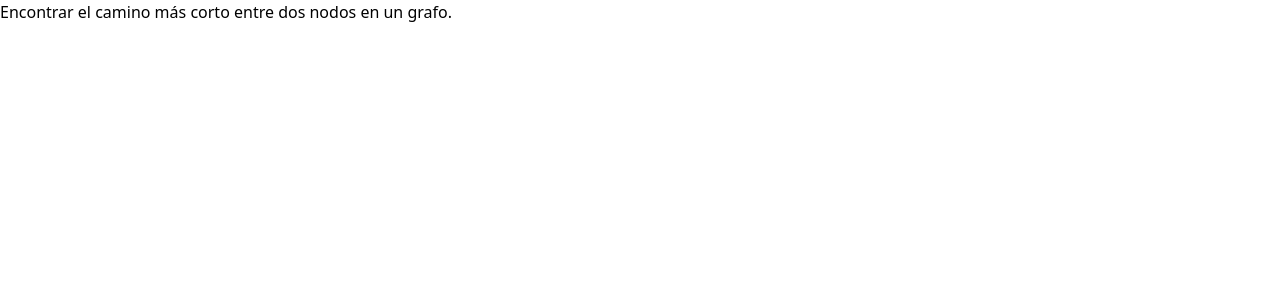
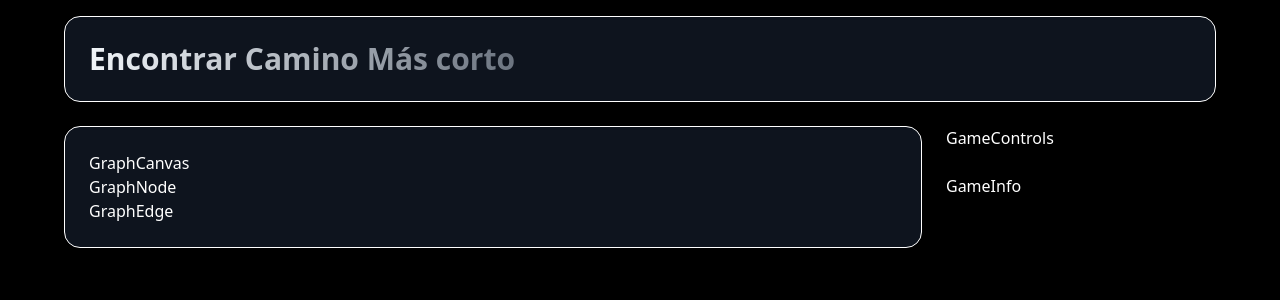
Before and after one commit to RenzoQuispe/GraphRush, a React (Vite) app in the folder client/: page /juegos/encontrar-camino-mas-corto in a window 1280 px wide. Shown: the top 300 px of the page. Built offline with nearby package versions, Linux system fonts and the light colour scheme.

Commit message:
agregar estructura inicial para el modo Encontrar Camino Más corto

```diff
--- /dev/null
+++ b/client/src/pages/juegos/EncontrarCaminoMasCorto/componentes/GameControls.tsx
@@ -0,0 +1,7 @@
+export function GameControls(){
+    return (
+        <div>
+            GameControls
+        </div>
+    )
+}
--- /dev/null
+++ b/client/src/pages/juegos/EncontrarCaminoMasCorto/componentes/GameHeader.tsx
@@ -0,0 +1,13 @@
+export function GameHeader() {
+    return (
+        <div className="bg-slate-800/50 backdrop-blur-sm rounded-2xl p-6 border">
+            <div className="flex justify-between items-center flex-wrap gap-4">
+                <div>
+                    <h1 className="text-3xl font-bold bg-gradient-to-r from-slate-100 to-slate-300/50 bg-clip-text text-transparent">
+                        Encontrar Camino Más corto
+                    </h1>
+                </div>
+            </div>
+        </div>
+    );
+}
--- /dev/null
+++ b/client/src/pages/juegos/EncontrarCaminoMasCorto/componentes/GameInfo.tsx
@@ -0,0 +1,7 @@
+export function GameInfo(){
+    return (
+        <div>
+            GameInfo
+        </div>
+    )
+}
--- /dev/null
+++ b/client/src/pages/juegos/EncontrarCaminoMasCorto/componentes/GraphCanvas.tsx
@@ -0,0 +1,12 @@
+import { GraphEdge } from "./GraphEdge"
+import { GraphNode } from "./GraphNode"
+
+export function GraphCanvas() {
+    return (
+        <div>
+            GraphCanvas
+            <GraphNode />
+            <GraphEdge />
+        </div>
+    )
+}
--- /dev/null
+++ b/client/src/pages/juegos/EncontrarCaminoMasCorto/componentes/GraphEdge.tsx
@@ -0,0 +1,7 @@
+export function GraphEdge(){
+    return (
+        <div>
+            GraphEdge
+        </div>
+    )
+}
--- /dev/null
+++ b/client/src/pages/juegos/EncontrarCaminoMasCorto/componentes/GraphNode.tsx
@@ -0,0 +1,7 @@
+export function GraphNode(){
+    return (
+        <div>
+            GraphNode
+        </div>
+    )
+}
--- a/client/src/pages/juegos/EncontrarCaminoMasCorto/index.tsx
+++ b/client/src/pages/juegos/EncontrarCaminoMasCorto/index.tsx
@@ -1,7 +1,42 @@
-export default function EncontrarCaminoMasCorto() {
+import { GameHeader } from "./componentes/GameHeader";
+import { GraphCanvas } from "./componentes/GraphCanvas";
+import { GameControls } from "./componentes/GameControls";
+import { GameInfo } from "./componentes/GameInfo";
+
+export default function EncontrarCamino() {
     return (
-        <div>
-            Encontrar el camino más corto entre dos nodos en un grafo.
+        <div className="min-h-screen bg-black text-white p-4">
+            {/* header */}
+            <div className="max-w-6xl mx-auto mb-6">
+                <GameHeader />
+            </div>
+            {/* campo de juego */}
+            <div className="max-w-6xl mx-auto">
+                <div className="grid grid-cols-1 lg:grid-cols-4 gap-6">
+                    {/* canvas */}
+                    <div className="lg:col-span-3">
+                        <div className="bg-slate-800/50 backdrop-blur-sm rounded-2xl p-6 border relative overflow-hidden">
+                            {/* animación de exito */}
+
+                            {/* pantalla de inicio */}
+
+                            {/* pantalla de Game Over */}
+
+                            {/* pantalla de pausa */}
+
+                            {/* canvas */}
+                            <GraphCanvas />
+                        </div>
+                    </div>
+                    {/* componentes laterales */}
+                    <div className="space-y-6">
+                        {/* opciones de juego */}
+                        <GameControls />
+                        {/* info del juego */}
+                        <GameInfo />
+                    </div>
+                </div>
+            </div>
         </div>
     );
 }
```
Also changed, not shown: client/src/pages/juegos/EncontrarCaminoMasCorto/hooks/useGraphGame.ts (added), client/src/pages/juegos/EncontrarCaminoMasCorto/hooks/useGraphGenerator.tsx (added), client/src/pages/juegos/EncontrarCaminoMasCorto/types/index.ts (added), client/src/pages/juegos/EncontrarCaminoMasCorto/utils/Algoritmos.ts (added), client/src/pages/juegos/EncontrarCaminoMasCorto/utils/nivelConfig.ts (added).
